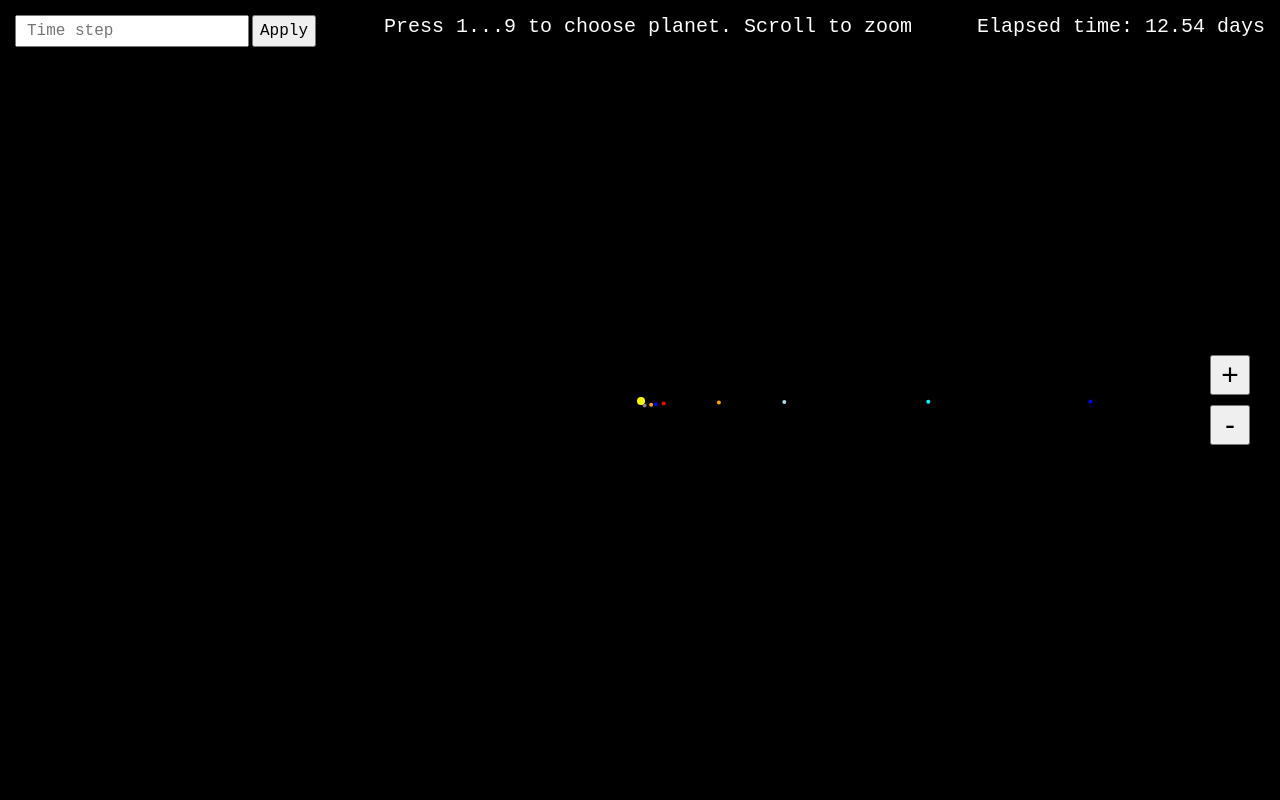
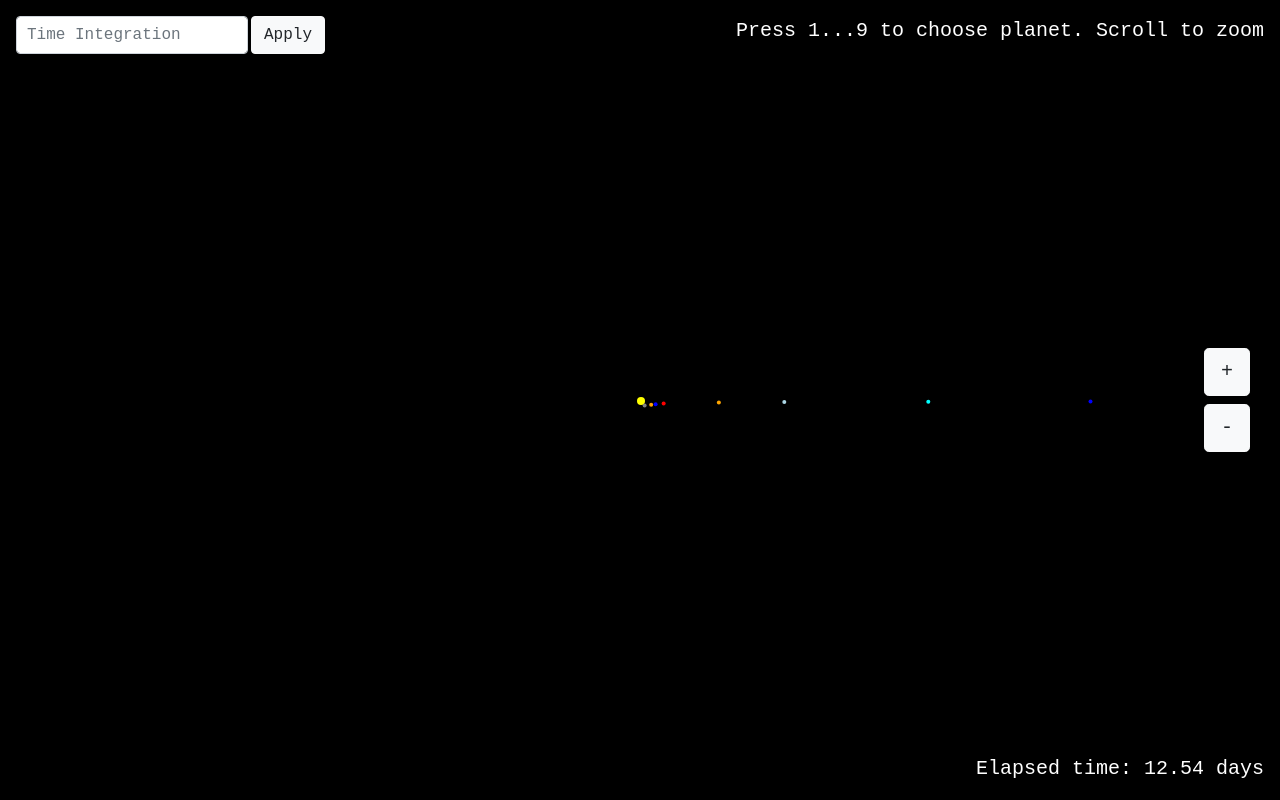
Before and after one commit to qwfpg/solar-system-simulator, a website with bundled scripts: page index.html in a window 1280 px wide. Built offline with nearby package versions, Linux system fonts and the light colour scheme.

Commit message:
add ability to change time dt; small visual fixes

```diff
--- a/app.css
+++ /dev/null
@@ -1,85 +0,0 @@
-body,
-html {
-  position: fixed;
-}
-
-* {
-  box-sizing: border-box;
-}
-
-canvas {
-  border: 1px solid black;
-  background: #000;
-}
-
-body {
-  font-family: monospace;
-  margin: 0;
-  padding: 0;
-  background: #000;
-  overflow: hidden;
-}
-
-input {
-  margin: 0;
-}
-
-.header {
-  display: flex;
-  justify-content: space-between;
-  padding: 15px;
-  background: black;
-  position: fixed;
-  top: 0;
-  left: 0;
-  width: 100%;
-  font-size: 20px;
-}
-
-.header__caption {
-  color: #ffffff;
-}
-
-.header__form {
-  display: flex;
-}
-
-.header__form * {
-  font-size: 16px;
-  font-family: monospace;
-  margin-right: 3px;
-}
-
-.header__form input {
-  padding: 5px 10px;
-}
-
-.control-buttons {
-  position: fixed;
-  top: 50%;
-  transform: translateY(-50%);
-  right: 30px;
-}
-
-.control-buttons button {
-  display: block;
-  width: 40px;
-  height: 40px;
-  margin: 10px 0;
-  font-size: 30px;
-  cursor: pointer;
-}
-
-@media (max-width: 1250px) {
-  .header {
-    display: block;
-    font-size: 14px;
-    padding: 10px;
-  }
-  .header__caption {
-    display: none;
-  }
-  .control-buttons {
-    right: 10px;
-  }
-}
--- /dev/null
+++ b/assets/css/app.css
@@ -0,0 +1,79 @@
+body,
+html {
+    position: fixed;
+}
+
+* {
+    box-sizing: border-box;
+}
+
+canvas {
+    border: 1px solid black;
+    background: #000;
+}
+
+body {
+    font-family: monospace;
+    margin: 0;
+    padding: 0;
+    background: #000;
+    overflow: hidden;
+}
+
+input {
+    margin: 0;
+}
+
+.header {
+    display: flex;
+    justify-content: space-between;
+    background: black;
+    position: fixed;
+    top: 0;
+    left: 0;
+    width: 100%;
+    font-size: 20px;
+}
+
+.header__caption {
+    color: #ffffff;
+}
+
+.header__form * {
+    font-size: 16px;
+    font-family: monospace;
+    margin-right: 3px;
+}
+
+.header__form input {
+    padding: 5px 10px;
+}
+
+.control-buttons {
+    position: fixed;
+    top: 50%;
+    transform: translateY(-50%);
+    right: 30px;
+}
+
+
+.fixed-bottom.right {
+    right: 0;
+    left: auto;
+}
+
+@media (max-width: 1250px) {
+    .header {
+        display: block;
+        font-size: 14px;
+        padding: 10px;
+    }
+
+    .header__caption {
+        display: none;
+    }
+
+    .control-buttons {
+        right: 10px;
+    }
+}
--- a/index.html
+++ b/index.html
@@ -3,23 +3,26 @@
 <head>
     <meta charset="UTF-8">
     <title>Title</title>
-    <link rel="stylesheet" href="app.css">
+    <link rel="stylesheet" href="https://cdn.jsdelivr.net/npm/bootstrap@4.3.1/dist/css/bootstrap.min.css" integrity="sha384-ggOyR0iXCbMQv3Xipma34MD+dH/1fQ784/j6cY/iJTQUOhcWr7x9JvoRxT2MZw1T" crossorigin="anonymous">
+    <link rel="stylesheet" href="assets/css/app.css">
 </head>
 <body>
-<header class="header">
-    <form action="">
-        <label for="time_step_input" class="header__form">
-            <input type="text" id='time_step_input' placeholder="Time step">
-            <button id='time_step_apply'>Apply</button>
+<header class="header p-3">
+
+
+    <form id="time-step-form" class="header__form">
+        <label class="d-flex" for="dt-input" >
+            <input class="form-control" type="text" id='dt-input' placeholder="Time Integration">
+            <button class="btn btn-light">Apply</button>
         </label>
     </form>
     <span class="header__caption">Press 1...9 to choose planet. Scroll to zoom</span>
-    <span class="header__caption" id='elapsed-time'>Test</span>
+    <span class="header__caption fixed-bottom right p-3" id='elapsed-time'></span>
 </header>
 
 <div class='control-buttons'>
-    <button id="zoom-in" value="+">+</button>
-    <button id="zoom-out" value="-">-</button>
+    <button class="btn btn-lg mb-2 d-block btn-light" id="zoom-in" value="+">+</button>
+    <button class="btn btn-lg d-block btn-light" id="zoom-out" value="-">-</button>
 </div>
 
 <canvas width="1600" id="canvas" height="800"></canvas>
--- a/src/CelestialBodies/CelestialBody.ts
+++ b/src/CelestialBodies/CelestialBody.ts
@@ -16,12 +16,11 @@ export class CelestialBody extends DrawableScalable implements ICelestialBody {
     }
 
     draw(context: CanvasRenderingContext2D, position: IVector, radius: number) {
-        if (radius < 2) {
-            radius = 2;
+        //todo: move to draw strategy
+        if (radius < 4) {
+            radius = this.name === 'Sun' ? 4 : 2;
         }
-        if (this.name === 'Sun') {
-            radius = 4;
-        }
+
         super.draw(context, position, radius);
     }
 
@@ -67,5 +66,4 @@ export class CelestialBody extends DrawableScalable implements ICelestialBody {
     get position(): IVector {
         return this._position;
     }
-
 }
--- a/src/SimulatorController.ts
+++ b/src/SimulatorController.ts
@@ -5,7 +5,8 @@ export class SimulatorController {
     private zoomInButton: HTMLElement;
     private zoomOutButton: HTMLElement;
     private elapsedTimeElement: HTMLElement;
-    private timeStepInput: HTMLElement;
+    private timeStepForm: HTMLElement;
+    private dtInput: HTMLInputElement;
 
     constructor(
         private readonly simulator: Simulator,
@@ -14,7 +15,8 @@ export class SimulatorController {
         this.zoomInButton = document.querySelector(".control-buttons button[value='+']");
         this.zoomOutButton = document.querySelector(".control-buttons button[value='-']");
         this.elapsedTimeElement = document.querySelector('#elapsed-time')
-        this.timeStepInput = document.querySelector('#time_step_input');
+        this.timeStepForm = document.querySelector('#time-step-form');
+        this.dtInput = document.querySelector('#dt-input')
 
         this.handleResize();
         this.addEventListeners();
@@ -27,13 +29,37 @@ export class SimulatorController {
     private addEventListeners() {
         this.zoomInButton.addEventListener('click', () => this.handleZoom(0.5));
         this.zoomOutButton.addEventListener('click', () => this.handleZoom(2));
+        this.timeStepForm.addEventListener('submit', (event) => this.handleTimeStepForm(event));
+        this.handleFocus();
+
         window.addEventListener('resize', this.handleResize);
+    }
+
+    private handleFocus() {
+        document.addEventListener('keydown', (event) => {
+            if (document.activeElement && (document.activeElement as HTMLElement).tagName === "INPUT") {
+                return;
+            }
+            if (event.key >= '1' && event.key <= '9') {
+                this.simulator.focus = parseInt(event.key) - 1;
+            }
+        });
     }
 
     private handleResize() {
         const {innerWidth, innerHeight} = window;
+
         this.canvas.width = innerWidth;
         this.canvas.height = innerHeight;
+    }
+
+    private handleTimeStepForm(event) {
+        event.preventDefault();
+        const dtValue = parseFloat(this.dtInput.value);
+
+        if (!isNaN(dtValue) && dtValue > 0) {
+            this.simulator.dt = dtValue;
+        }
     }
 
     private handleZoom(zoomFactor: number): void {
```
